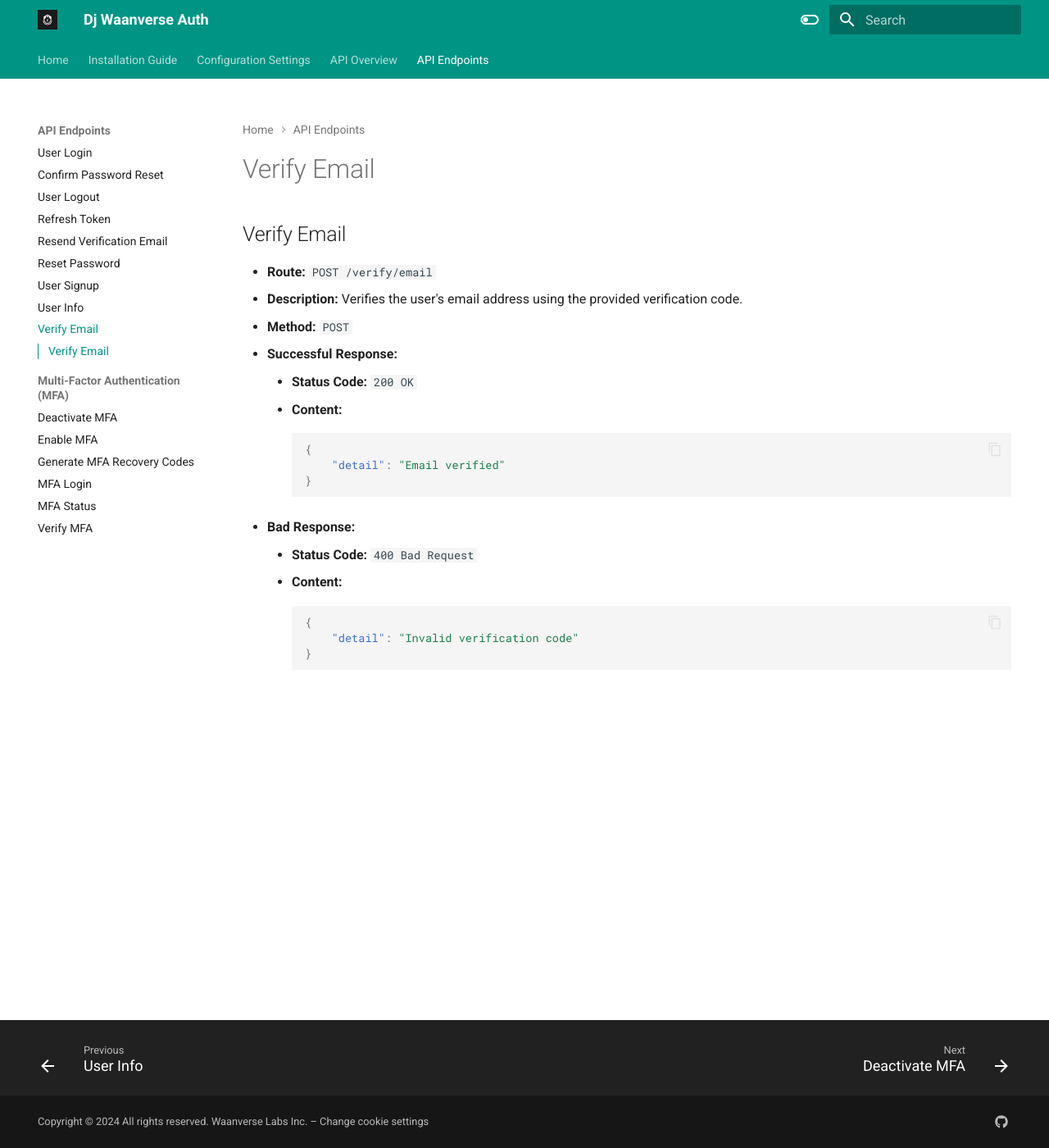
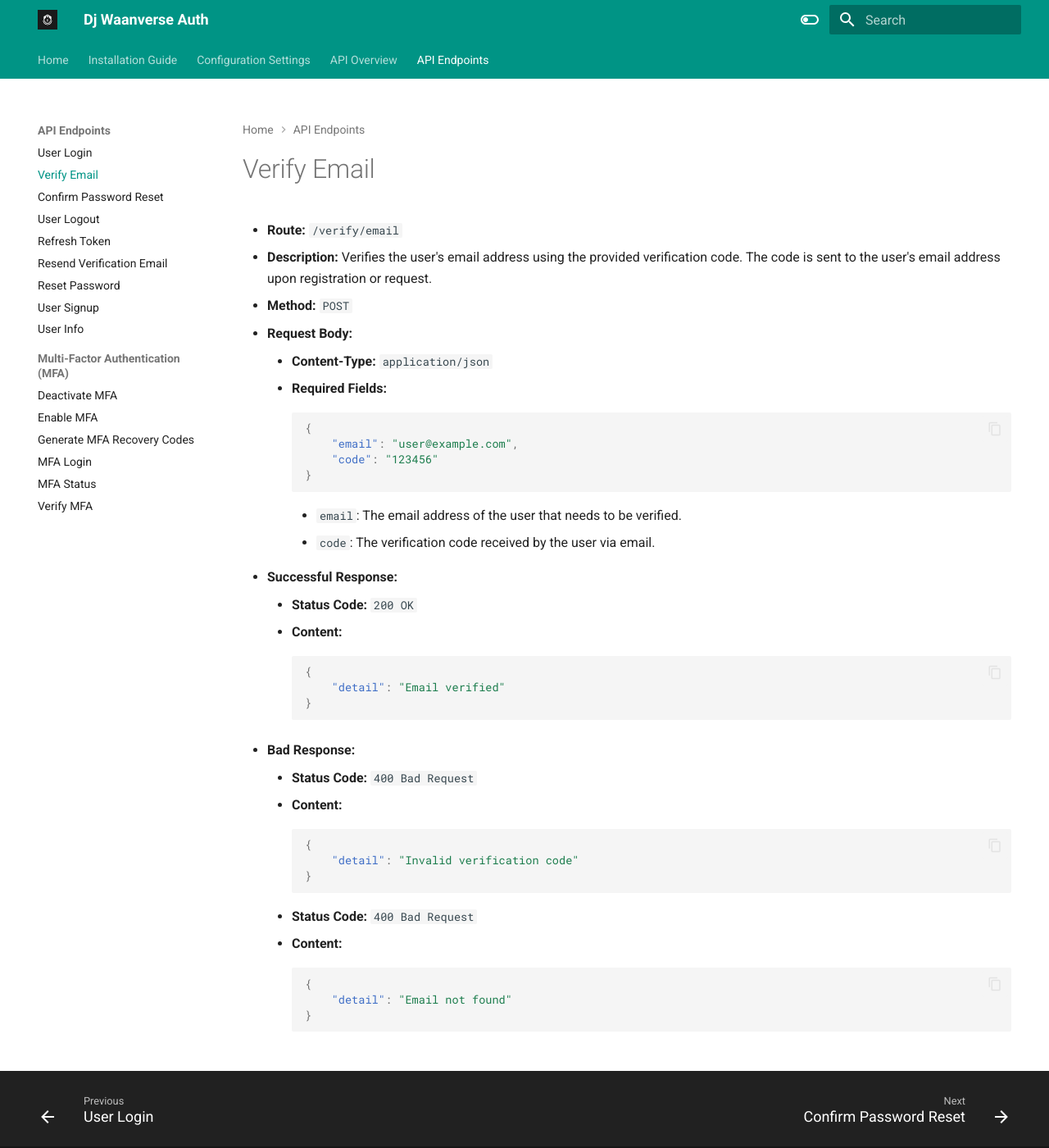
Before and after one commit to Theetawee/DJ_WAANVERSE_AUTH, an MkDocs documentation site: the page built from docs/endpoints/verify_email.md, in a window 1280 px wide and 1400 px high. Shown: the whole window at 82% size. Built offline with MkDocs 1.6.1 and Material for MkDocs 9.7.7, drawn with Linux system fonts in a browser that asks for light colours; plug-ins that fetch from the network failed and are left out; the version menu is left out.

````diff
--- a/docs/endpoints/verify_email.md
+++ b/docs/endpoints/verify_email.md
@@ -1,21 +1,42 @@
-## Verify Email
+# Verify Email
 
--   **Route:** `POST /verify/email`
--   **Description:** Verifies the user's email address using the provided verification code.
--   **Method:** `POST`
--   **Successful Response:**
-    -   **Status Code:** `200 OK`
-    -   **Content:**
+- **Route:** `/verify/email`
+- **Description:** Verifies the user's email address using the provided verification code. The code is sent to the user's email address upon registration or request.
+- **Method:** `POST`
+- **Request Body:**
+    - **Content-Type:** `application/json`
+    - **Required Fields:**
+        ```json
+        {
+            "email": "user@example.com",
+            "code": "123456"
+        }
+        ```
+        - `email`: The email address of the user that needs to be verified.
+        - `code`: The verification code received by the user via email.
+
+- **Successful Response:**
+    - **Status Code:** `200 OK`
+    - **Content:**
         ```json
         {
             "detail": "Email verified"
         }
         ```
--   **Bad Response:**
-    -   **Status Code:** `400 Bad Request`
-    -   **Content:**
+
+- **Bad Response:**
+    - **Status Code:** `400 Bad Request`
+    - **Content:**
         ```json
         {
             "detail": "Invalid verification code"
         }
         ```
+
+    - **Status Code:** `400 Bad Request`
+    - **Content:**
+        ```json
+        {
+            "detail": "Email not found"
+        }
+        ```
--- a/mkdocs.yml
+++ b/mkdocs.yml
@@ -2,27 +2,27 @@ site_name: Dj Waanverse Auth
 site_url: http://localhost:8000
 
 nav:
-  - Home: index.md
-  - Installation Guide: installation.md
-  - Configuration Settings: configuration.md
-  - API Overview: endpoints.md
-  - API Endpoints:
-      - User Login: endpoints/login.md
-      - Confirm Password Reset: endpoints/confirm_reset_password.md
-      - User Logout: endpoints/logout.md
-      - Refresh Token: endpoints/refresh_token.md
-      - Resend Verification Email: endpoints/resend_verification_email.md
-      - Reset Password: endpoints/reset_password.md
-      - User Signup: endpoints/signup.md
-      - User Info: endpoints/userinfo.md
-      - Verify Email: endpoints/verify_email.md
-      - Multi-Factor Authentication (MFA):
-          - Deactivate MFA: endpoints/mfa/deactivate.md
-          - Enable MFA: endpoints/mfa/enable.md
-          - Generate MFA Recovery Codes: endpoints/mfa/generate_code.md
-          - MFA Login: endpoints/mfa/login.md
-          - MFA Status: endpoints/mfa/status.md
-          - Verify MFA: endpoints/mfa/verify.md
+    - Home: index.md
+    - Installation Guide: installation.md
+    - Configuration Settings: configuration.md
+    - API Overview: endpoints.md
+    - API Endpoints:
+          - User Login: endpoints/login.md
+          - Verify Email: endpoints/verify_email.md
+          - Confirm Password Reset: endpoints/confirm_reset_password.md
+          - User Logout: endpoints/logout.md
+          - Refresh Token: endpoints/refresh_token.md
+          - Resend Verification Email: endpoints/resend_verification_email.md
+          - Reset Password: endpoints/reset_password.md
+          - User Signup: endpoints/signup.md
+          - User Info: endpoints/userinfo.md
+          - Multi-Factor Authentication (MFA):
+                - Deactivate MFA: endpoints/mfa/deactivate.md
+                - Enable MFA: endpoints/mfa/enable.md
+                - Generate MFA Recovery Codes: endpoints/mfa/generate_code.md
+                - MFA Login: endpoints/mfa/login.md
+                - MFA Status: endpoints/mfa/status.md
+                - Verify MFA: endpoints/mfa/verify.md
 
 theme:
     name: material
````
Also changed, not shown: docs/configuration.md (+3 -3 lines), 8 other files.
